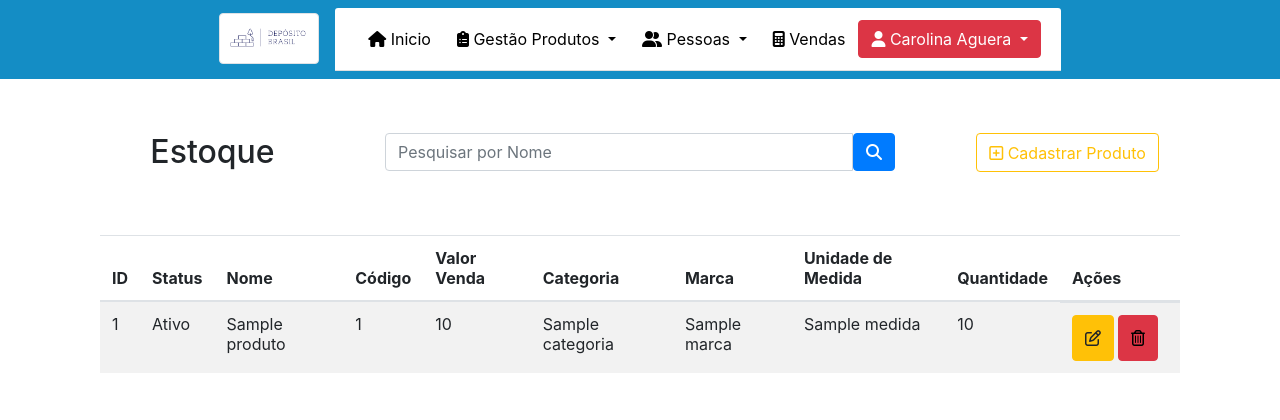
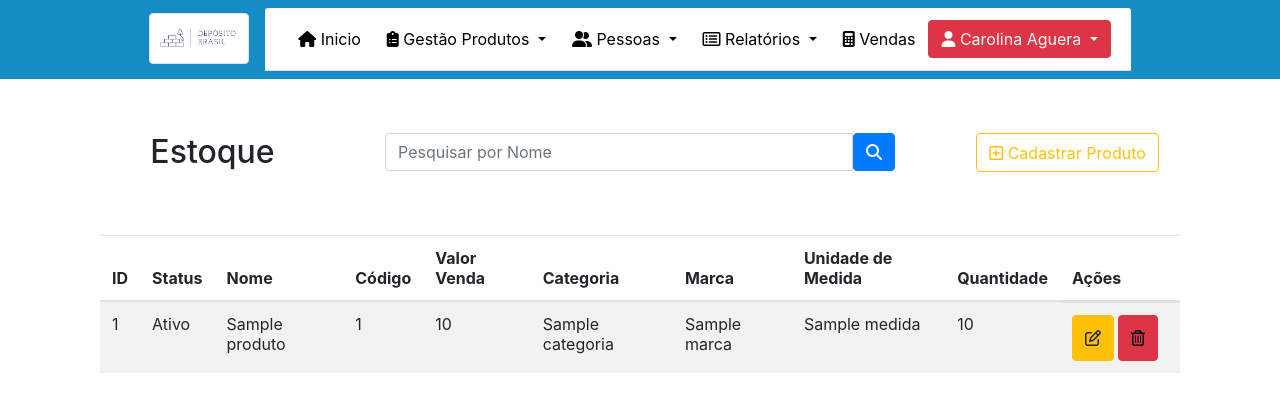
Before and after one commit to CarolAguera/projeto-concluso-de-curso-IFPr, a PHP site: page /Admin/Estoque.php in a window 1280 px wide. Shown: the top 420 px of the page. Run offline with PHP 8.4, Linux system fonts and the light colour scheme; a user stored in the database is signed in; tables that the repository leaves empty hold one stand-in row (values such as "Sample post"); some libraries are stand-ins or nearby versions.

Commit message:
colocando relatorio no menu

```diff
--- a/Admin/relatorioUsuario.php
+++ b/Admin/relatorioUsuario.php
@@ -23,7 +23,8 @@ function getTabela()
 		 <tr class='header'>
 			 <th>ID</th>
 		 	<th>Nome Completo</th>
-		 	<th>E-mail</th>
+		 	<th>Data de Nascimento</th>
+			 <th>E-mail</th>
 		 </tr>";
 
 	$conexao = mysqli_connect('127.0.0.1', 'root', '', 'tcc');
@@ -34,6 +35,7 @@ function getTabela()
 		$retorno .= "<tr class=\"zebra\">";
 		$retorno .=	"<td class='destaque'>{$data['id']} </td>";
 		$retorno .= "<td>{$data['nome_completo']} </td>";
+		$retorno .= "<td>{$data['data_nascimento']} </td>";
 		$retorno .= "<td>{$data['email']} </td>";
 	}
 	$retorno .= "</table>";
--- a/menu.php
+++ b/menu.php
@@ -41,11 +41,12 @@ require_once("dependencias.php");
             border-color: transparent;
         }
 
-        .btn-light{
+        .btn-light {
             color: #000000;
             background-color: transparent;
             border-color: transparent;
         }
+
         .flex-container {
             display: flex;
             justify-content: center;
@@ -90,7 +91,14 @@ require_once("dependencias.php");
                             <li><a class="dropdown-item" href="clientes.php">Consultar Clientes</a></li>
                         </ul>
                     </li>
-
+                    <li class="nav-item dropdown">
+                        <button class="btn btn-secondary dropdown-toggle" type="button" id="dropdownMenuButton" data-toggle="dropdown" aria-haspopup="true" aria-expanded="false"><i class="far fa-list-alt"></i>
+                            Relatórios
+                        </button>
+                        <ul class="dropdown-menu" aria-labelledby="dropdownMenuButton">
+                            <li><a class="dropdown-item" href="../Admin/relatorioUsuario.php">Relatório de Usuários</a></li>
+                        </ul>
+                    </li>
                     <li class="nav-item">
                         <a type="button" class="btn btn-light" href="vendas.php"><i class='fas fa-calculator'></i></span> Vendas</a>
                     </li>
```
